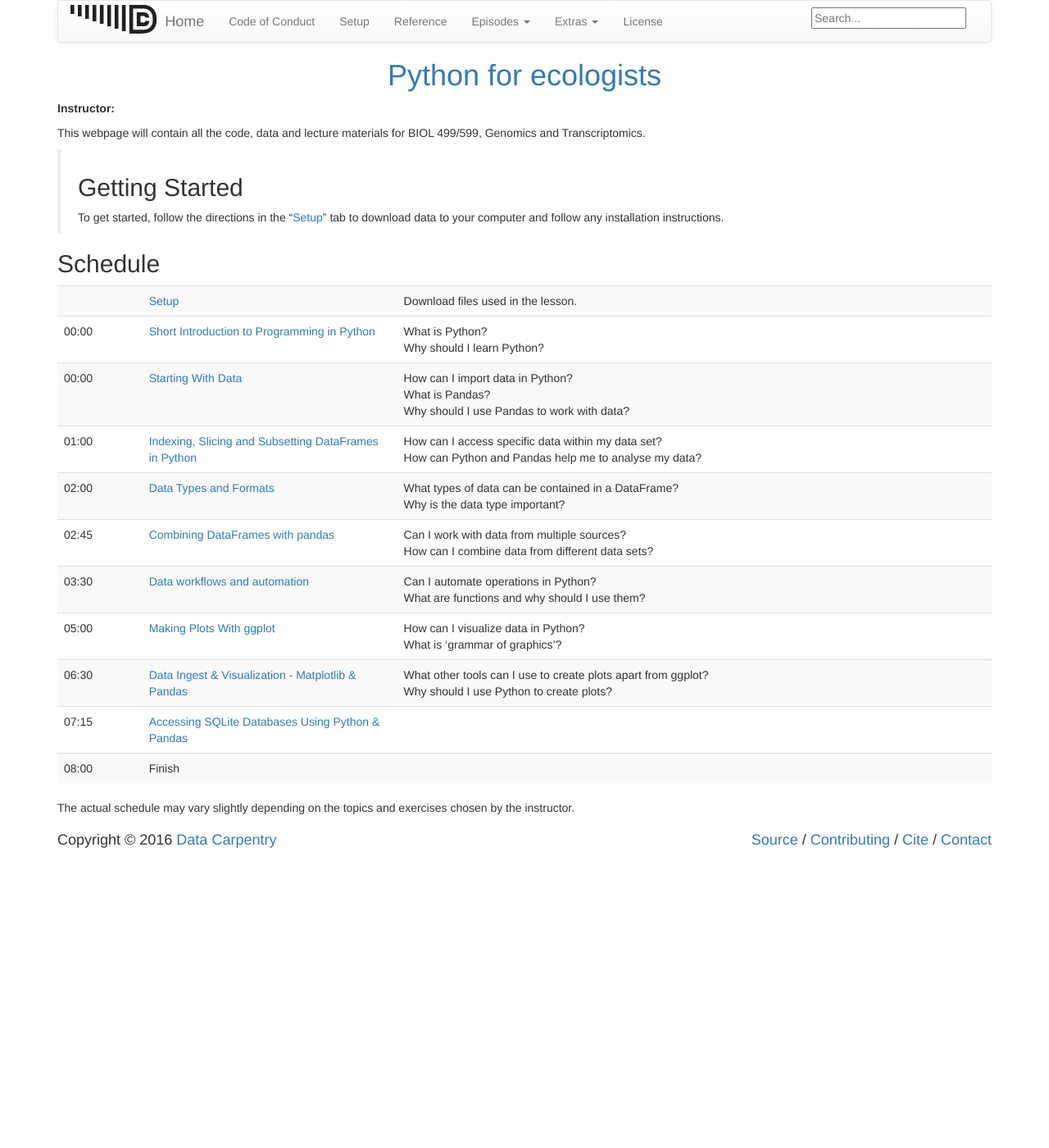
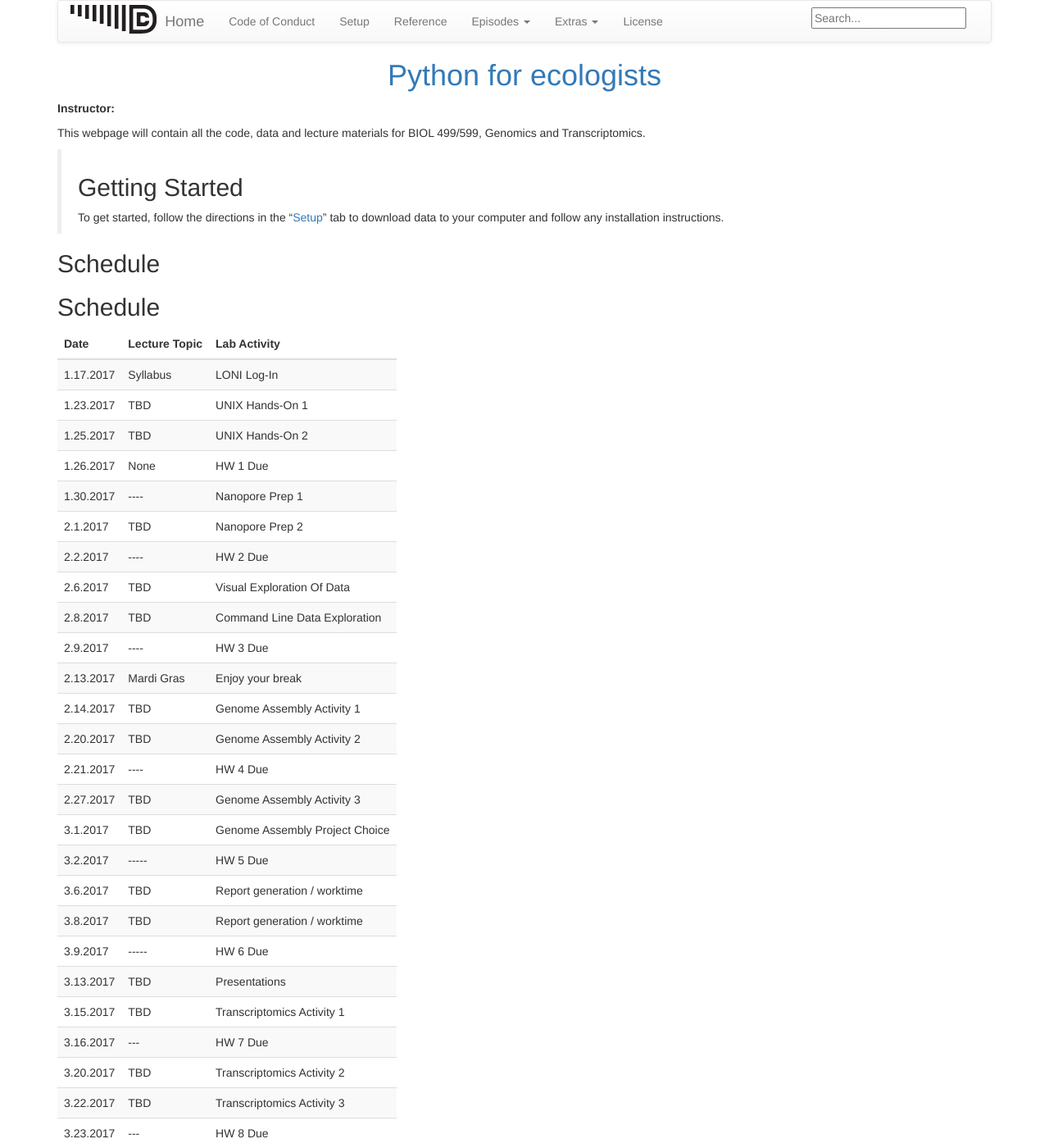
Before and after one commit to raechill95/SELUGandT, a Jekyll site: the page built from index.md, in a window 1280 px wide and 1400 px high. Shown: the whole window at 82% size. Built offline with Jekyll 4.4.1, drawn with Linux system fonts in a browser that asks for light colours; some of the changed text lies outside the part shown.

Commit message:
committing syllabus

```diff
--- a/_includes/syllabus.html
+++ b/_includes/syllabus.html
@@ -12,61 +12,211 @@
   {% endfor %}
   {% assign current = site.start_time %}
 
-  <table class="table table-striped">
+<h2 id="toc_2">Schedule</h2>
+
+<table>
+<thead>
 <tr>
-    <td class="col-md-1"></td>
-    <td class="col-md-3"><a href="{{ page.root }}/setup">Setup</a></td>
-    <td class="col-md-7">Download files used in the lesson.</td>
+<th>Date</th>
+<th>Lecture Topic</th>
+<th>Lab Activity</th>
 </tr>
-  {% for episode in site.episodes %}
-    {% if episode.start %} {% comment %} Starting a new day? {% endcomment %}
-      {% assign day = day | plus: 1 %}
-      {% if day > 1 %} {% comment %} If about to start day 2 or later, show finishing time for previous day {% endcomment %}
-        {% assign hours = current | divided_by: 60 %}
-        {% assign minutes = current | modulo: 60 %}
+</thead>
+
+<tbody>
 <tr>
-          {% if multiday %}<td></td>{% endif %}
-          <td class="col-md-1">{% if hours < 10 %}0{% endif %}{{ hours }}:{% if minutes < 10 %}0{% endif %}{{ minutes }}</td>
-          <td class="col-md-3">Finish</td>
-          <td class="col-md-7"></td>
+<td>1.17.2017</td>
+<td>Syllabus</td>
+<td>LONI Log-In</td>
 </tr>
-      {% endif %}
-      {% assign current = site.start_time %} {% comment %}Re-set start time of this episode to general daily start time {% endcomment %}
-    {% endif %}
-    {% assign hours = current | divided_by: 60 %}
-    {% assign minutes = current | modulo: 60 %}
 <tr>
-      {% if multiday %}<td class="col-md-1">{% if episode.start %}Day {{ day }}{% endif %}</td>{% endif %}
-      <td class="col-md-1">{% if hours < 10 %}0{% endif %}{{ hours }}:{% if minutes < 10 %}0{% endif %}{{ minutes }}</td>
-      <td class="col-md-3">
-        <a href="{{ page.root }}{{ episode.url }}">{{ episode.title }}</a>
-      </td>
-      <td class="col-md-7">
-        {% if episode.break %}
-          Break
-        {% else %}
-          {% if episode.questions %}
-            {% for question in episode.questions %}
-              {{question|markdownify|strip_html}}
-              {% unless forloop.last %}
-              <br/>
-              {% endunless %}
-            {% endfor %}
-          {% endif %}
-        {% endif %}
-      </td>
+<td>1.23.2017</td>
+<td>TBD</td>
+<td>UNIX Hands-On 1</td>
 </tr>
-    {% assign current = current | plus: episode.teaching | plus: episode.exercises | plus: episode.break %}
-  {% endfor %}
-  {% assign hours = current | divided_by: 60 %}
-  {% assign minutes = current | modulo: 60 %}
 <tr>
-    {% if multiday %}<td></td>{% endif %}
-    <td class="col-md-1">{% if hours < 10 %}0{% endif %}{{ hours }}:{% if minutes < 10 %}0{% endif %}{{ minutes }}</td>
-    <td class="col-md-3">Finish</td>
-    <td class="col-md-7"></td>
+<td>1.25.2017</td>
+<td>TBD</td>
+<td>UNIX Hands-On 2</td>
 </tr>
+<tr>
+<td>1.26.2017</td>
+<td>None</td>
+<td>HW 1 Due</td>
+</tr>
+<tr>
+<td>1.30.2017</td>
+<td>----</td>
+<td>Nanopore Prep 1</td>
+</tr>
+<tr>
+<td>2.1.2017</td>
+<td>TBD</td>
+<td>Nanopore Prep 2</td>
+</tr>
+<tr>
+<td>2.2.2017</td>
+<td>----</td>
+<td>HW 2 Due</td>
+</tr>
+<tr>
+<td>2.6.2017</td>
+<td>TBD</td>
+<td>Visual Exploration Of Data</td>
+</tr>
+<tr>
+<td>2.8.2017</td>
+<td>TBD</td>
+<td>Command Line Data Exploration</td>
+</tr>
+<tr>
+<td>2.9.2017</td>
+<td>----</td>
+<td>HW 3 Due</td>
+</tr>
+<tr>
+<td>2.13.2017</td>
+<td>Mardi Gras</td>
+<td>Enjoy your break</td>
+</tr>
+<tr>
+<td>2.14.2017</td>
+<td>TBD</td>
+<td>Genome Assembly Activity 1</td>
+</tr>
+<tr>
+<td>2.20.2017</td>
+<td>TBD</td>
+<td>Genome Assembly Activity 2</td>
+</tr>
+<tr>
+<td>2.21.2017</td>
+<td>----</td>
+<td>HW 4 Due</td>
+</tr>
+<tr>
+<td>2.27.2017</td>
+<td>TBD</td>
+<td>Genome Assembly Activity 3</td>
+</tr>
+<tr>
+<td>3.1.2017</td>
+<td>TBD</td>
+<td>Genome Assembly Project Choice</td>
+</tr>
+<tr>
+<td>3.2.2017</td>
+<td>-----</td>
+<td>HW 5 Due</td>
+</tr>
+<tr>
+<td>3.6.2017</td>
+<td>TBD</td>
+<td>Report generation / worktime</td>
+</tr>
+<tr>
+<td>3.8.2017</td>
+<td>TBD</td>
+<td>Report generation / worktime</td>
+</tr>
+<tr>
+<td>3.9.2017</td>
+<td>-----</td>
+<td>HW 6 Due</td>
+</tr>
+<tr>
+<td>3.13.2017</td>
+<td>TBD</td>
+<td>Presentations</td>
+</tr>
+<tr>
+<td>3.15.2017</td>
+<td>TBD</td>
+<td>Transcriptomics Activity 1</td>
+</tr>
+<tr>
+<td>3.16.2017</td>
+<td>---</td>
+<td>HW 7 Due</td>
+</tr>
+<tr>
+<td>3.20.2017</td>
+<td>TBD</td>
+<td>Transcriptomics Activity 2</td>
+</tr>
+<tr>
+<td>3.22.2017</td>
+<td>TBD</td>
+<td>Transcriptomics Activity 3</td>
+</tr>
+<tr>
+<td>3.23.2017</td>
+<td>---</td>
+<td>HW 8 Due</td>
+</tr>
+<tr>
+<td>3.27.2017</td>
+<td>TBD</td>
+<td>Transcriptome Project Choice</td>
+</tr>
+<tr>
+<td>3.29.2017</td>
+<td>TBD</td>
+<td>Report generation / worktime</td>
+</tr>
+<tr>
+<td>4.10.2017</td>
+<td>TBD</td>
+<td>Report generation / worktime</td>
+</tr>
+<tr>
+<td>4.12.2017</td>
+<td>TBD</td>
+<td>Presentations</td>
+</tr>
+<tr>
+<td>4.13.2017</td>
+<td>---</td>
+<td>HW 9 Due</td>
+</tr>
+<tr>
+<td>4.17.2017</td>
+<td>---</td>
+<td>Final Project Choices</td>
+</tr>
+<tr>
+<td>4.19.2017</td>
+<td>---</td>
+<td>Final Project Worktime</td>
+</tr>
+<tr>
+<td>4.20.2017</td>
+<td>---</td>
+<td>HW 10 Due</td>
+</tr>
+<tr>
+<td>4.24.2017</td>
+<td>---</td>
+<td>Final Project Worktime</td>
+</tr>
+<tr>
+<td>4.26.2017</td>
+<td>---</td>
+<td>Final Project Worktime</td>
+</tr>
+<tr>
+<td>5.1.2017</td>
+<td>---</td>
+<td>Final Project Worktime</td>
+</tr>
+<tr>
+<td>5.3.2017</td>
+<td>---</td>
+<td>Wrap-Up</td>
+</tr>
+</tbody>
 </table>
+</blockquote>
 
   <p>
     The actual schedule may vary slightly depending on the topics and exercises chosen by the instructor.
```
Also changed, not shown: index.md (line endings or trailing spaces), 14 other files. Lines whose indentation alone changed are shown as unchanged.
